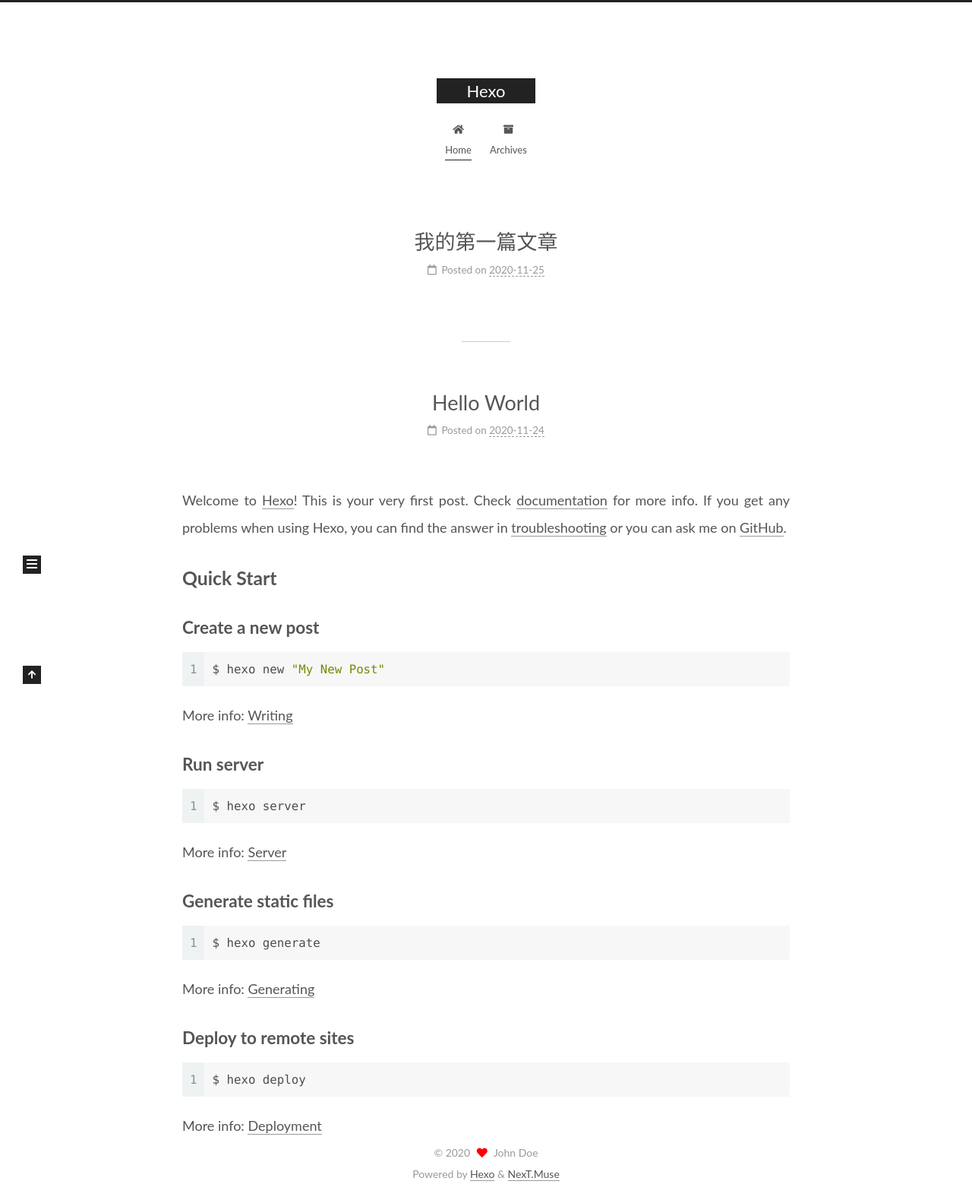
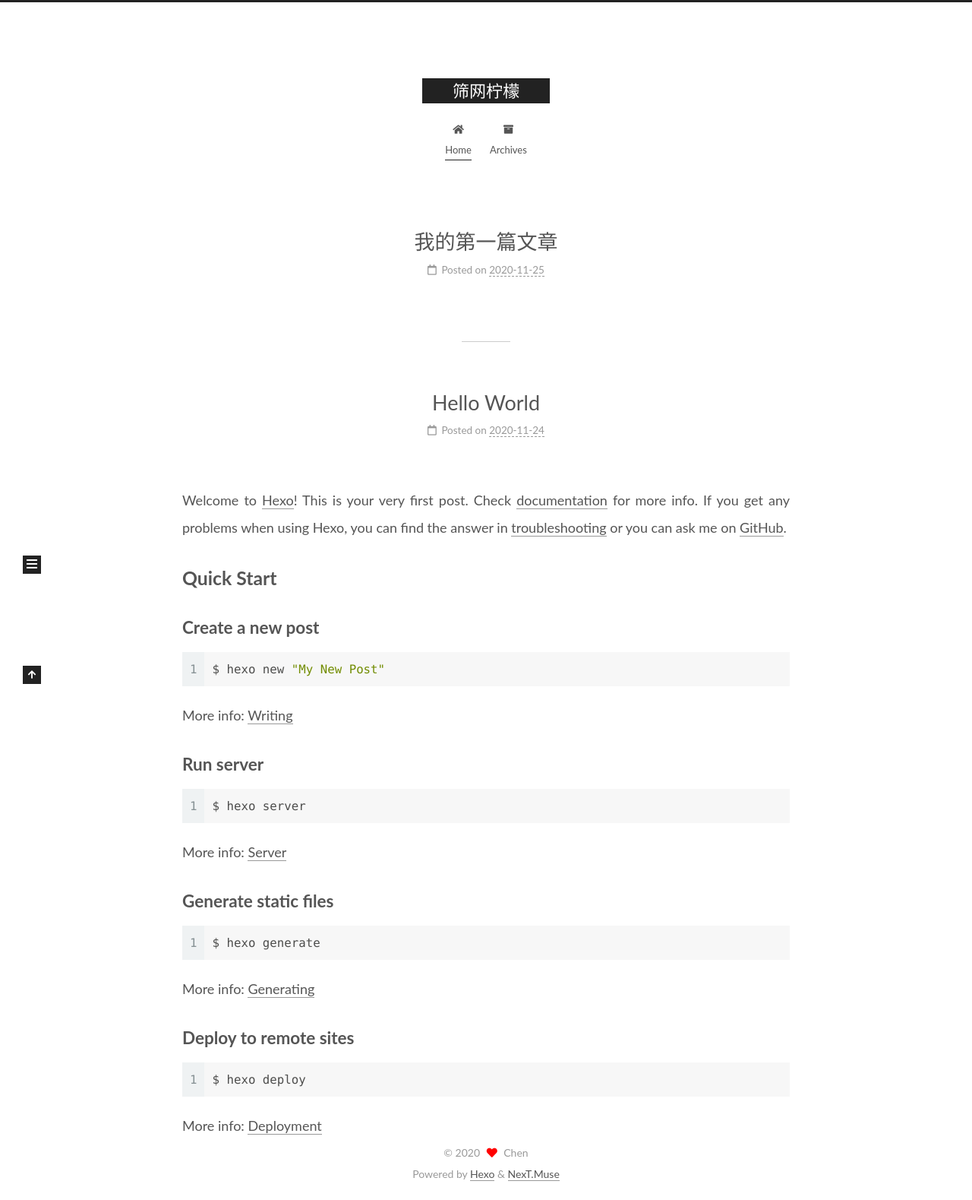
Before and after one commit to LemonBottom/LemonBottom, a plain HTML site: page index.html in a window 1280 px wide. Shown: the whole page at 76% size. Drawn offline with Linux system fonts and the light colour scheme.

Commit message:
Site updated: 2020-11-26 00:33:37

```diff
--- a/css/main.css
+++ b/css/main.css
@@ -1168,7 +1168,7 @@ pre .javascript .function {
 }
 .links-of-author a::before,
 .links-of-author span.exturl::before {
-  background: #fff;
+  background: #c4ff1a;
   border-radius: 50%;
   content: ' ';
   display: inline-block;
--- a/index.html
+++ b/index.html
@@ -20,12 +20,14 @@
     var CONFIG = {"hostname":"lemonbottom.github.io","root":"/","scheme":"Muse","version":"7.8.0","exturl":false,"sidebar":{"position":"left","display":"post","padding":18,"offset":12,"onmobile":false},"copycode":{"enable":false,"show_result":false,"style":null},"back2top":{"enable":true,"sidebar":false,"scrollpercent":false},"bookmark":{"enable":false,"color":"#222","save":"auto"},"fancybox":false,"mediumzoom":false,"lazyload":false,"pangu":false,"comments":{"style":"tabs","active":null,"storage":true,"lazyload":false,"nav":null},"algolia":{"hits":{"per_page":10},"labels":{"input_placeholder":"Search for Posts","hits_empty":"We didn't find any results for the search: ${query}","hits_stats":"${hits} results found in ${time} ms"}},"localsearch":{"enable":false,"trigger":"auto","top_n_per_article":1,"unescape":false,"preload":false},"motion":{"enable":true,"async":false,"transition":{"post_block":"fadeIn","post_header":"slideDownIn","post_body":"slideDownIn","coll_header":"slideLeftIn","sidebar":"slideUpIn"}}};
   </script>
 
-  <meta property="og:type" content="website">
-<meta property="og:title" content="Hexo">
+  <meta name="description" content="个人技术博客">
+<meta property="og:type" content="website">
+<meta property="og:title" content="筛网柠檬">
 <meta property="og:url" content="https://lemonbottom.github.io/index.html">
-<meta property="og:site_name" content="Hexo">
+<meta property="og:site_name" content="筛网柠檬">
+<meta property="og:description" content="个人技术博客">
 <meta property="og:locale" content="en_US">
-<meta property="article:author" content="John Doe">
+<meta property="article:author" content="Chen">
 <meta name="twitter:card" content="summary">
 
 <link rel="canonical" href="https://lemonbottom.github.io/">
@@ -41,7 +43,7 @@
   };
 </script>
 
-  <title>Hexo</title>
+  <title>筛网柠檬</title>
 
 
 
@@ -92,7 +94,7 @@
 
     <a href="/" class="brand" rel="start">
       <span class="logo-line-before"><i></i></span>
-      <h1 class="site-title">Hexo</h1>
+      <h1 class="site-title">筛网柠檬</h1>
       <span class="logo-line-after"><i></i></span>
     </a>
   </div>
@@ -149,12 +151,12 @@
 
     <span hidden itemprop="author" itemscope itemtype="http://schema.org/Person">
       <meta itemprop="image" content="/images/avatar.gif">
-      <meta itemprop="name" content="John Doe">
-      <meta itemprop="description" content="">
+      <meta itemprop="name" content="Chen">
+      <meta itemprop="description" content="个人技术博客">
     </span>
 
     <span hidden itemprop="publisher" itemscope itemtype="http://schema.org/Organization">
-      <meta itemprop="name" content="Hexo">
+      <meta itemprop="name" content="筛网柠檬">
     </span>
       <header class="post-header">
         <h2 class="post-title" itemprop="name headline">
@@ -206,12 +208,12 @@
 
     <span hidden itemprop="author" itemscope itemtype="http://schema.org/Person">
       <meta itemprop="image" content="/images/avatar.gif">
-      <meta itemprop="name" content="John Doe">
-      <meta itemprop="description" content="">
+      <meta itemprop="name" content="Chen">
+      <meta itemprop="description" content="个人技术博客">
     </span>
 
     <span hidden itemprop="publisher" itemscope itemtype="http://schema.org/Organization">
-      <meta itemprop="name" content="Hexo">
+      <meta itemprop="name" content="筛网柠檬">
     </span>
       <header class="post-header">
         <h2 class="post-title" itemprop="name headline">
@@ -326,8 +328,8 @@
 
       <div class="site-overview-wrap sidebar-panel">
         <div class="site-author motion-element" itemprop="author" itemscope itemtype="http://schema.org/Person">
-  <p class="site-author-name" itemprop="name">John Doe</p>
-  <div class="site-description" itemprop="description"></div>
+  <p class="site-author-name" itemprop="name">Chen</p>
+  <div class="site-description" itemprop="description">个人技术博客</div>
 </div>
 <div class="site-state-wrap motion-element">
   <nav class="site-state">
@@ -366,7 +368,7 @@
   <span class="with-love">
     <i class="fa fa-heart"></i>
   </span>
-  <span class="author" itemprop="copyrightHolder">John Doe</span>
+  <span class="author" itemprop="copyrightHolder">Chen</span>
 </div>
   <div class="powered-by">Powered by <a href="https://hexo.io/" class="theme-link" rel="noopener" target="_blank">Hexo</a> & <a href="https://muse.theme-next.org/" class="theme-link" rel="noopener" target="_blank">NexT.Muse</a>
   </div>
```
Also changed, not shown: 2020/11/24/hello-world/index.html (+10 -10 lines), 2020/11/25/我的第一篇文章/index.html (+13 -11 lines), archives/2020/11/index.html (+11 -9 lines), archives/2020/index.html (+11 -9 lines), archives/index.html (+11 -9 lines).
